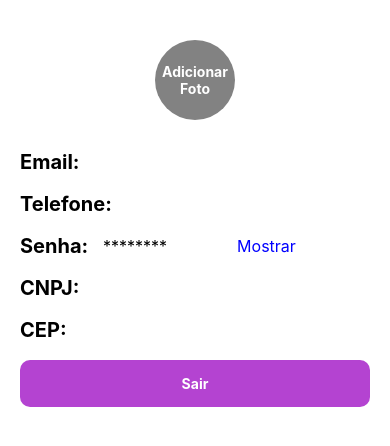
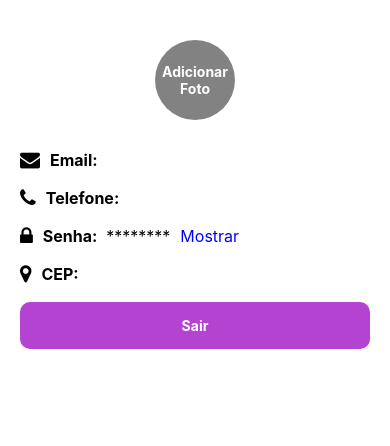
Before and after one commit to KarolVSDev/AppNutriAcao, a React Native app: screen /Usuario in a window 390 px wide. Shown: the top 446 px of the page. Built offline with nearby package versions, Linux system fonts and the light colour scheme.

Commit message:
atualizando home

```diff
--- a/package.json
+++ b/package.json
@@ -31,7 +31,8 @@
     "react-native-reanimated": "~3.10.1",
     "react-native-safe-area-context": "4.10.1",
     "react-native-screens": "3.31.1",
-    "react-native-svg": "^15.2.0"
+    "react-native-svg": "^15.2.0",
+    "react-native-vector-icons": "^10.1.0"
   },
   "devDependencies": {
     "@babel/core": "^7.20.0",
--- a/src/pages/Configuracao/index.js
+++ b/src/pages/Configuracao/index.js
@@ -10,10 +10,6 @@ export default function Config({ navigation }) {
 
   const handleWhatsAppPress = () => {
     Linking.openURL('https://wa.me/93984144376');
-  };
-
-  const handleAccessibilityPress = () => {
-    navigation.navigate('Acessibilidade');
   };
 
   return (
@@ -44,10 +40,6 @@ export default function Config({ navigation }) {
             <Text style={styles.squareText}>Fale Conosco</Text>
             <Text style={styles.arrow}>→</Text>
           </TouchableOpacity>
-          <TouchableOpacity style={styles.smallSquare} onPress={handleAccessibilityPress}>
-            <Text style={styles.squareText}>Acessibilidade</Text>
-            <Text style={styles.arrow}>→</Text>
-          </TouchableOpacity>
           <Image style={styles.logo} source={require('../../assets/logonutri.png')} />
         </View>
 
@@ -76,14 +68,14 @@ const styles = StyleSheet.create({
   },
   scrollContainer: {
     alignItems: 'center',
-    paddingBottom: 60, // Espaço para o quadrado na parte inferior
+    paddingBottom: 60,
   },
   card: {
     width: '100%',
     backgroundColor: '#B443D1',
     borderBottomLeftRadius: 50,
     borderBottomRightRadius: 50,
-    padding: 20,
+    padding: 30,
     alignItems: 'center',
   },
   img: {
--- a/src/pages/Home/index.js
+++ b/src/pages/Home/index.js
@@ -1,4 +1,5 @@
-import React, { useState, useEffect } from 'react';
+
+import React, { useState, useEffect, useCallback } from 'react';
 import { useNavigation, useRoute } from '@react-navigation/native';
 import axios from 'axios';
 import {
@@ -23,6 +24,7 @@ export default function Home() {
     const [formData, setFormData] = useState({
         nome: '',
         endereco: '',
+        telefone: '',
         zona: ''
     });
 
@@ -33,12 +35,13 @@ export default function Home() {
         carregaPontosColeta(); // Carrega os pontos de coleta ao montar o componente
     }, [email, senha]);
 
-    function toggleFormVisibility() {
-        setShowForm(!showForm); // Alternar entre mostrar e ocultar o formulário
-    }
-    function handleCloseForm() {
+    const toggleFormVisibility = useCallback(() => {
+        setShowForm(prevState => !prevState); // Alternar entre mostrar e ocultar o formulário
+    }, []);
+
+    const handleCloseForm = useCallback(() => {
         setShowForm(false); // Fechar o formulário ao clicar no botão de "Cancelar"
-    }
+    }, []);
 
     async function carregaDados(){
         try {
@@ -51,14 +54,7 @@ export default function Home() {
                 setData(response.data.data); // Acessar os dados corretamente
             }
         } catch (error) {
-            // Tratamento de erros
-            if (error.response) {
-                console.error('Erro no servidor:', error.response.data);
-            } else if (error.request) {
-                console.error('Erro na requisição:', error.request);
-            } else {
-                console.error('Erro:', error.message);
-            }
+            handleRequestError(error);
         }
     }
 
@@ -70,31 +66,21 @@ export default function Home() {
                 setData(response.data); // Atualizar a lista de dados com os pontos de coleta
             }
         } catch (error) {
-            if (error.response) {
-                console.error('Erro no servidor:', error.response.data);
-            } else if (error.request) {
-                console.error('Erro na requisição:', error.request);
-            } else {
-                console.error('Erro:', error.message);
-            }
+            handleRequestError(error);
         }
     }
 
     const filteredData = data.filter(item => {
-        return item && (item.nome.toLowerCase().includes(searchTerm.toLowerCase()) || item.endereco.toLowerCase().includes(searchTerm.toLowerCase()));
+        return item && (item.nome.toLowerCase().includes(searchTerm.toLowerCase()) || item.endereco.toLowerCase().includes(searchTerm.toLowerCase())|| item.telefone.toLowerCase().includes(searchTerm.toLowerCase()));
     });
 
     useEffect(() => {
         setShowNoResults(searchTerm.length > 0 && filteredData.length === 0);
     }, [searchTerm, filteredData]);
 
-    function toggleFormVisibility() {
-        setShowForm(true); // Mostrar o formulário ao clicar no botão
-    }
-
     async function handleSubmit() {
         // Verifica se algum campo está em branco
-    if (!formData.nome || !formData.endereco || !formData.zona) {
+        if (!formData.nome || !formData.endereco ||!formData.telefone || !formData.zona) {
             Alert.alert('Erro', 'Por favor, preencha todos os campos antes de salvar.');
             return;
         }
@@ -110,20 +96,28 @@ export default function Home() {
             setFormData({
                 nome: '',
                 endereco: '',
+                telefone: '',
                 zona: ''
             });
 
             setShowForm(false);
         } catch (error) {
+            handleRequestError(error);
+        }
+    }
+
+    const handleRequestError = useCallback(error => {
         if (error.response) {
             console.error('Erro no servidor:', error.response.data);
+            Alert.alert('Erro', error.response.data.error || 'Erro interno do servidor');
         } else if (error.request) {
             console.error('Erro na requisição:', error.request);
+            Alert.alert('Erro', 'Erro na requisição. Por favor, tente novamente.');
         } else {
             console.error('Erro:', error.message);
+            Alert.alert('Erro', 'Erro inesperado. Por favor, tente novamente.');
         }
-        }
-    }
+    }, []);
 
     return (
         <View style={styles.container}>
@@ -155,6 +149,7 @@ export default function Home() {
             )}
 
             {showForm && (
+                <View style={styles.formWrapper}>
                     <View style={styles.formContainer}>
                         <TextInput
                             style={styles.input}
@@ -170,6 +165,12 @@ export default function Home() {
                         />
                         <TextInput
                             style={styles.input}
+                            placeholder="Telefone"
+                            onChangeText={text => setFormData({...formData, telefone: text})}
+                            value={formData.telefone}
+                        />
+                        <TextInput
+                            style={styles.input}
                             placeholder="Zona"
                             onChangeText={text => setFormData({...formData, zona: text})}
                             value={formData.zona}
@@ -182,6 +183,7 @@ export default function Home() {
                             <Text style={styles.closeButtonText}>Cancelar</Text>
                         </TouchableOpacity>
                     </View>
+                </View>
             )}
         </View>
     );
@@ -192,6 +194,7 @@ function ColetaCard({ data }) {
         <TouchableOpacity style={styles.cardContainer}>
             <Text style={styles.cardTitle}>{data.nome}</Text>
             <Text style={styles.cardText}>Endereço: {data.endereco}</Text>
+            <Text style={styles.cardText}>Telefone: {data.telefone}</Text>
             <Text style={styles.cardText}>Zona: {data.zona}</Text>
         </TouchableOpacity>
     );
@@ -243,7 +246,7 @@ const styles = StyleSheet.create({
         color:'#A1A1A1'
     },
     addButton: {
-        backgroundColor: '#3984d4',
+        backgroundColor: '#77A84C',
         padding: 10,
         borderRadius: 8,
         margin: 20,
@@ -254,17 +257,28 @@ const styles = StyleSheet.create({
         fontSize: 16,
         fontWeight: 'bold',
     },
+    formWrapper: {
+        flex: 1,
+        justifyContent: 'center', // Centralizar verticalmente
+        alignItems: 'center', // Centralizar horizontalmente
+        position: 'absolute',
+        top: 0,
+        left: 0,
+        right: 0,
+        bottom: 0,
+    },
     formContainer: {
-        backgroundColor: '#C655E3',
+        width: '80%',
+        backgroundColor: '#fff',
         borderRadius: 8,
         padding: 20,
-        margin: 20,
+        borderColor:'black',
+        borderWidth:1
     },
     list: {
         fontSize: 20,
         fontWeight: 'bold',
-        color: 'black',
-        marginTop: 10,
+        color: '#77A84C',
         marginTop: 10,
         marginLeft: 20,
     },
@@ -278,16 +292,15 @@ const styles = StyleSheet.create({
         backgroundColor:'#FFF'
     },
     closeButton: {
-        backgroundColor: '#3984d4',
+        backgroundColor: '#77A84C',
         padding: 10,
         borderRadius: 8,
         alignItems: 'center',
         marginBottom: 20,
         marginTop:10
-
     },
     submitButton: {
-        backgroundColor: '#3984d4',
+        backgroundColor: '#77A84C',
         padding: 10,
         borderRadius: 8,
         alignItems: 'center',
--- a/src/pages/Usuario/index.js
+++ b/src/pages/Usuario/index.js
@@ -4,6 +4,7 @@ import * as ImagePicker from 'expo-image-picker';
 import axios from 'axios';
 import { useNavigation } from '@react-navigation/native';
 import AsyncStorage from '@react-native-async-storage/async-storage';
+import { FontAwesome } from '@expo/vector-icons';
 
 const UserPage = () => {
   const [selectedImage, setSelectedImage] = useState(null);
@@ -53,7 +54,6 @@ const UserPage = () => {
   };
 
   const handleLogout = async () => {
-
     // Limpa os dados do usuário armazenados localmente ao fazer logout
     await AsyncStorage.removeItem('userData');
     navigation.navigate('Entrar');
@@ -78,15 +78,18 @@ const UserPage = () => {
       {/* Detalhes do usuário */}
       <View style={styles.details}>
         <View style={styles.detail}>
-          <Text style={styles.icon}>Email: </Text>
+          <FontAwesome name="envelope" size={20} style={styles.icon} />
+          <Text style={styles.label}>Email: </Text>
           <Text style={styles.text}>{userData ? userData.email : ''}</Text>
         </View>
         <View style={styles.detail}>
-          <Text style={styles.icon}>Telefone: </Text>
+          <FontAwesome name="phone" size={20} style={styles.icon} />
+          <Text style={styles.label}>Telefone: </Text>
           <Text style={styles.text}>{userData ? userData.telefone : ''}</Text>
         </View>
         <View style={styles.detail}>
-          <Text style={styles.icon}>Senha: </Text>
+          <FontAwesome name="lock" size={20} style={styles.icon} />
+          <Text style={styles.label}>Senha: </Text>
           <Text style={styles.text}>
             {showPassword ? userData.senha : '********'}
           </Text>
@@ -97,11 +100,8 @@ const UserPage = () => {
           </TouchableOpacity>
         </View>
         <View style={styles.detail}>
-          <Text style={styles.icon}>CNPJ: </Text>
-          <Text style={styles.text}>{userData ? userData.cnpj : ''}</Text>
-        </View>
-        <View style={styles.detail}>
-          <Text style={styles.icon}>CEP: </Text>
+          <FontAwesome name="map-marker" size={20} style={styles.icon} />
+          <Text style={styles.label}>CEP: </Text>
           <Text style={styles.text}>{userData ? userData.cep : ''}</Text>
         </View>
         {/* Adicione mais detalhes conforme necessário */}
@@ -138,7 +138,7 @@ const styles = StyleSheet.create({
   placeholderText: {
     color: 'white',
     fontWeight: 'bold',
-    textAlign:'center'
+    textAlign: 'center',
   },
   name: {
     fontSize: 20,
@@ -157,7 +157,12 @@ const styles = StyleSheet.create({
   icon: {
     fontSize: 20,
     marginRight: 10,
-    fontWeight:'bold'
+    fontWeight: 'bold',
+  },
+  label: {
+    fontSize: 16,
+    fontWeight: 'bold',
+    marginRight: 5,
   },
   text: {
     fontSize: 16,
@@ -165,7 +170,7 @@ const styles = StyleSheet.create({
   showPasswordText: {
     fontSize: 16,
     color: 'blue',
-    marginLeft: 70,
+    marginLeft: 10,
   },
   arrow: {
     marginLeft: 'auto',
```
Also changed, not shown: 2 other files (tests, documents, lock files or other folders). Lines whose indentation alone changed are shown as unchanged.
